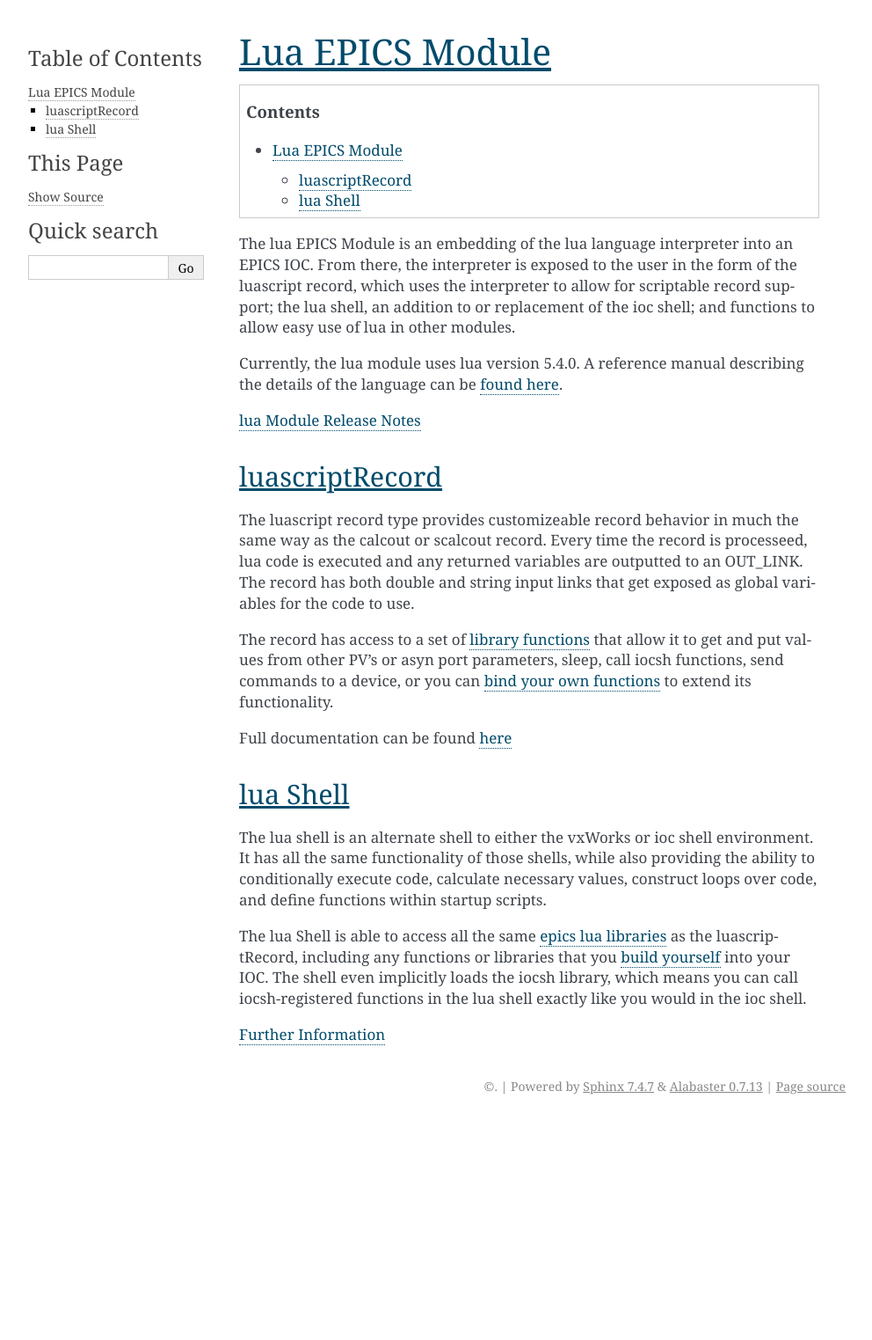
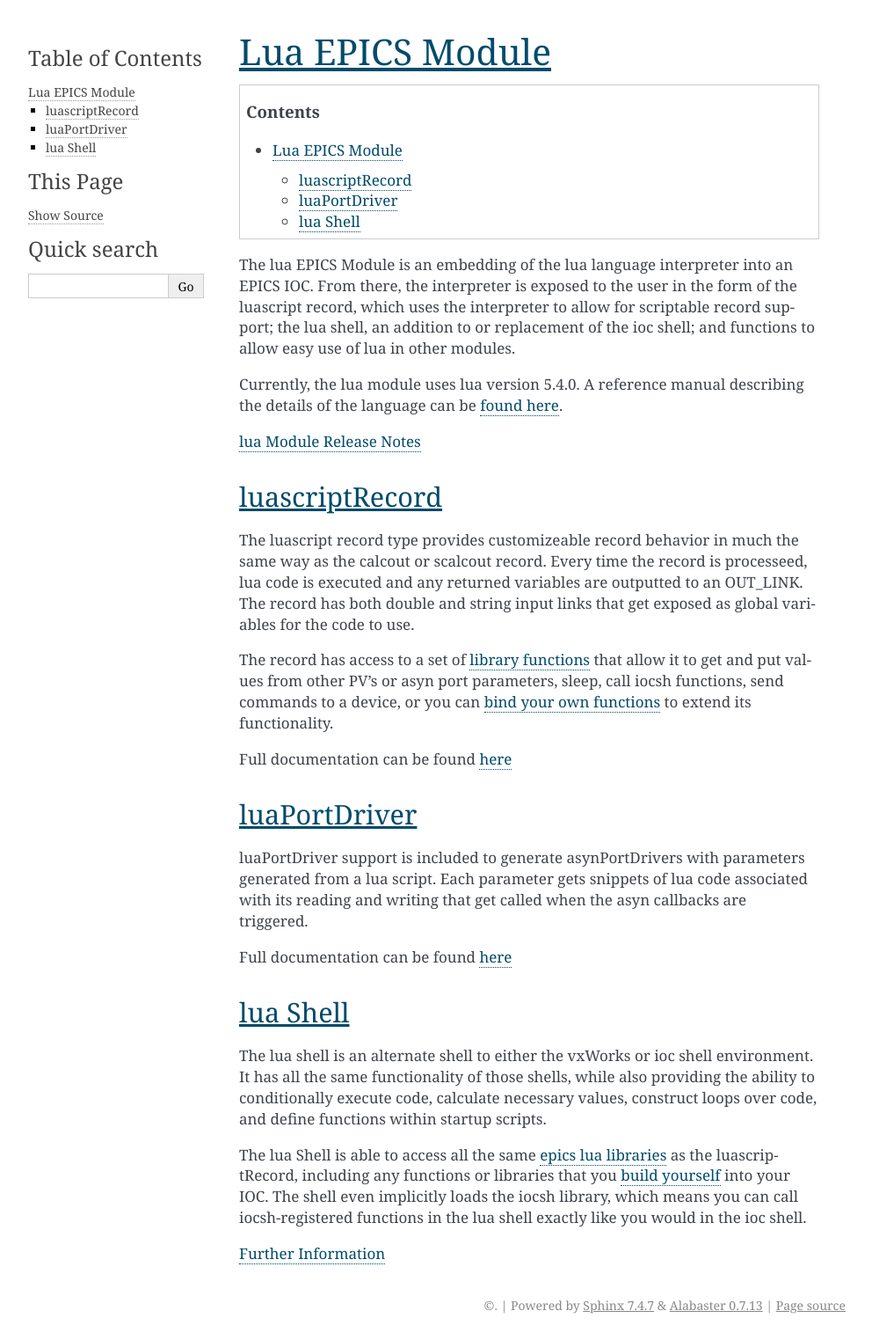
Before and after one commit to epics-modules/lua, a Sphinx documentation site: the page built from docs/README.rst, in a window 1280 px wide. Shown: the whole page at 88% size, without its empty margins (148-1140 px from the left). Built offline with Sphinx 7.4.7, drawn with Linux system fonts in a browser that asks for light colours; before the commit the page ends 1274 px from its top, so only the background shows below that.

Commit message:
Add luaPortDriver to formal documentation

```diff
--- a/docs/README.rst
+++ b/docs/README.rst
@@ -50,6 +50,25 @@ Full documentation can be found :doc:`here <luascriptRecord>`
 
    luascriptRecord
 
+
+luaPortDriver
+-------------
+
+luaPortDriver support is included to generate asynPortDrivers with
+parameters generated from a lua script. Each parameter gets snippets
+of lua code associated with its reading and writing that get called
+when the asyn callbacks are triggered.
+
+Full documentation can be found :doc:`here <luaPortDriver>`
+
+.. toctree::
+   :maxdepth: 2
+   :hidden:
+   :caption: lua-based asynPortDriver
+
+   luaPortDriver
+
+
 lua Shell
 ---------
 
```
Also changed, not shown: docs/luaPortDriver.rst (added, +65 -0 lines).
